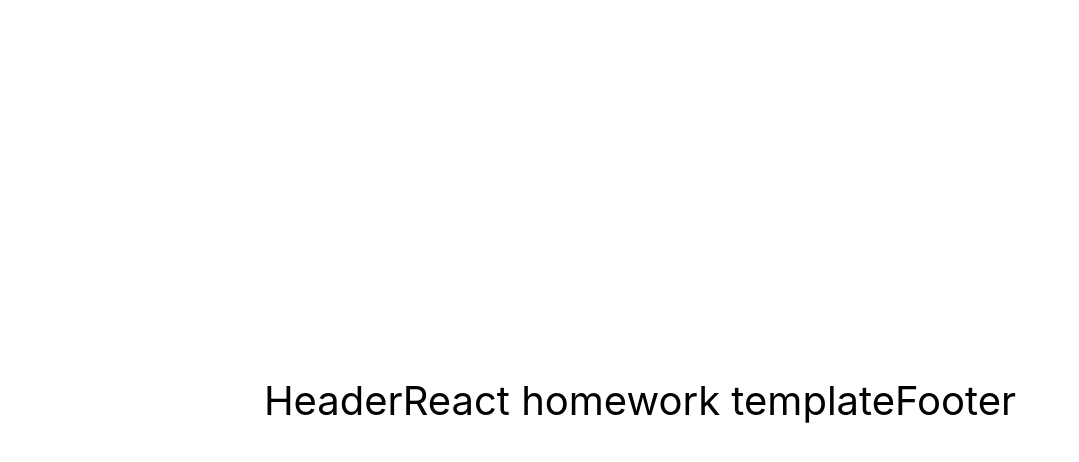
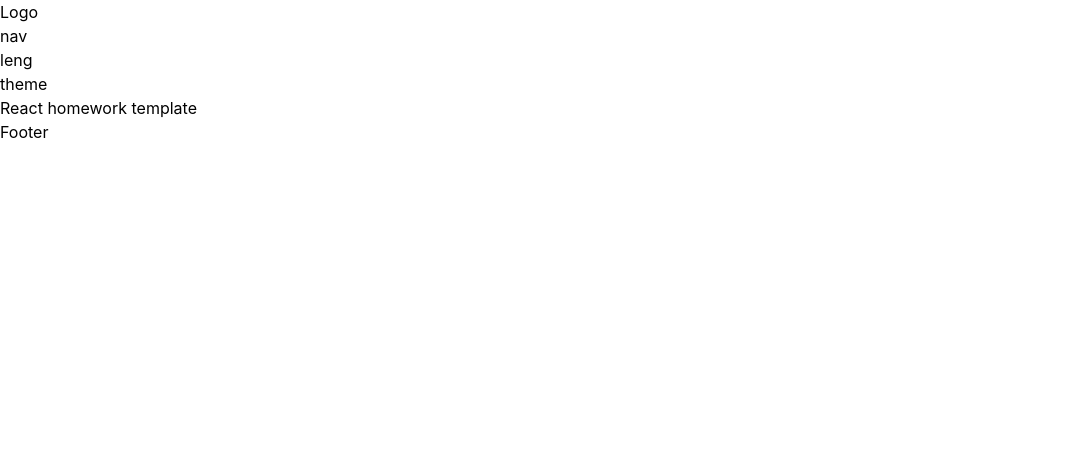
Before and after one commit to Medvedev245/MyPortfolio, a React (Create React App) app: page / in a window 1280 px wide. Shown: the top 462 px of the page, without its empty margins (0-1079 px from the left). Built offline with nearby package versions, Linux system fonts and the light colour scheme.

Commit message:
add tailWind

```diff
--- a/package.json
+++ b/package.json
@@ -39,5 +39,10 @@
       "last 1 firefox version",
       "last 1 safari version"
     ]
+  },
+  "devDependencies": {
+    "autoprefixer": "^10.4.20",
+    "postcss": "^8.4.41",
+    "tailwindcss": "^3.4.7"
   }
 }
--- /dev/null
+++ b/postcss.config.js
@@ -0,0 +1,3 @@
+module.exports = {
+  plugins: ['postcss-import', 'tailwindcss', 'autoprefixer'],
+};
--- a/src/components/App/App.tsx
+++ b/src/components/App/App.tsx
@@ -4,16 +4,7 @@
 
 export const App: React.FC = () => {
   return (
-    <div
-      style={{
-        height: '100vh',
-        display: 'flex',
-        justifyContent: 'center',
-        alignItems: 'center',
-        fontSize: 40,
-        color: '#010101',
-      }}
-    >
+    <div>
       <Header />
       React homework template
       <Footer />
--- a/src/components/Header/Header.tsx
+++ b/src/components/Header/Header.tsx
@@ -1,7 +1,14 @@
 import React from 'react';
 
 const Header: React.FC = () => {
-  return <div>Header</div>;
+  return (
+    <div>
+      <div>Logo</div>
+      <nav>nav</nav>
+      <div>leng</div>
+      <div>theme</div>
+    </div>
+  );
 };
 
 export default Header;
--- a/src/index.css
+++ b/src/index.css
@@ -1,4 +1,7 @@
 @import-normalize; /* bring in normalize.css styles */
+@tailwind base;
+@tailwind components;
+@tailwind utilities;
 
 body {
   margin: 0;
--- /dev/null
+++ b/tailwind.config.js
@@ -0,0 +1,10 @@
+/** @type {import('tailwindcss').Config} */
+module.exports = {
+  content: [
+    './src/**/*.{js,jsx,ts,tsx}', // Убедитесь, что добавлены все нужные расширения
+  ],
+  theme: {
+    extend: {},
+  },
+  plugins: [],
+};
```
Also changed, not shown: 1 other file (tests, documents, lock files or other folders).
